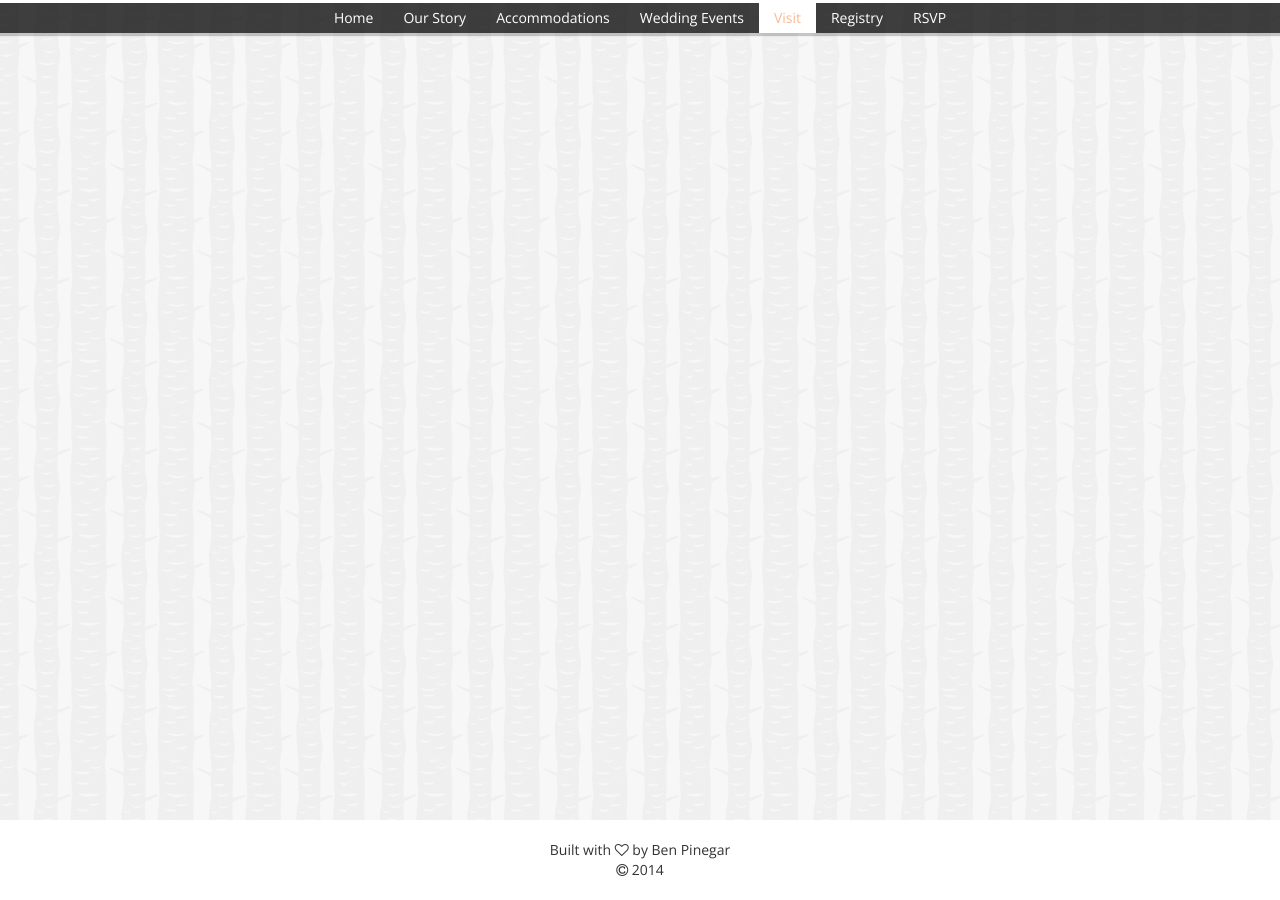
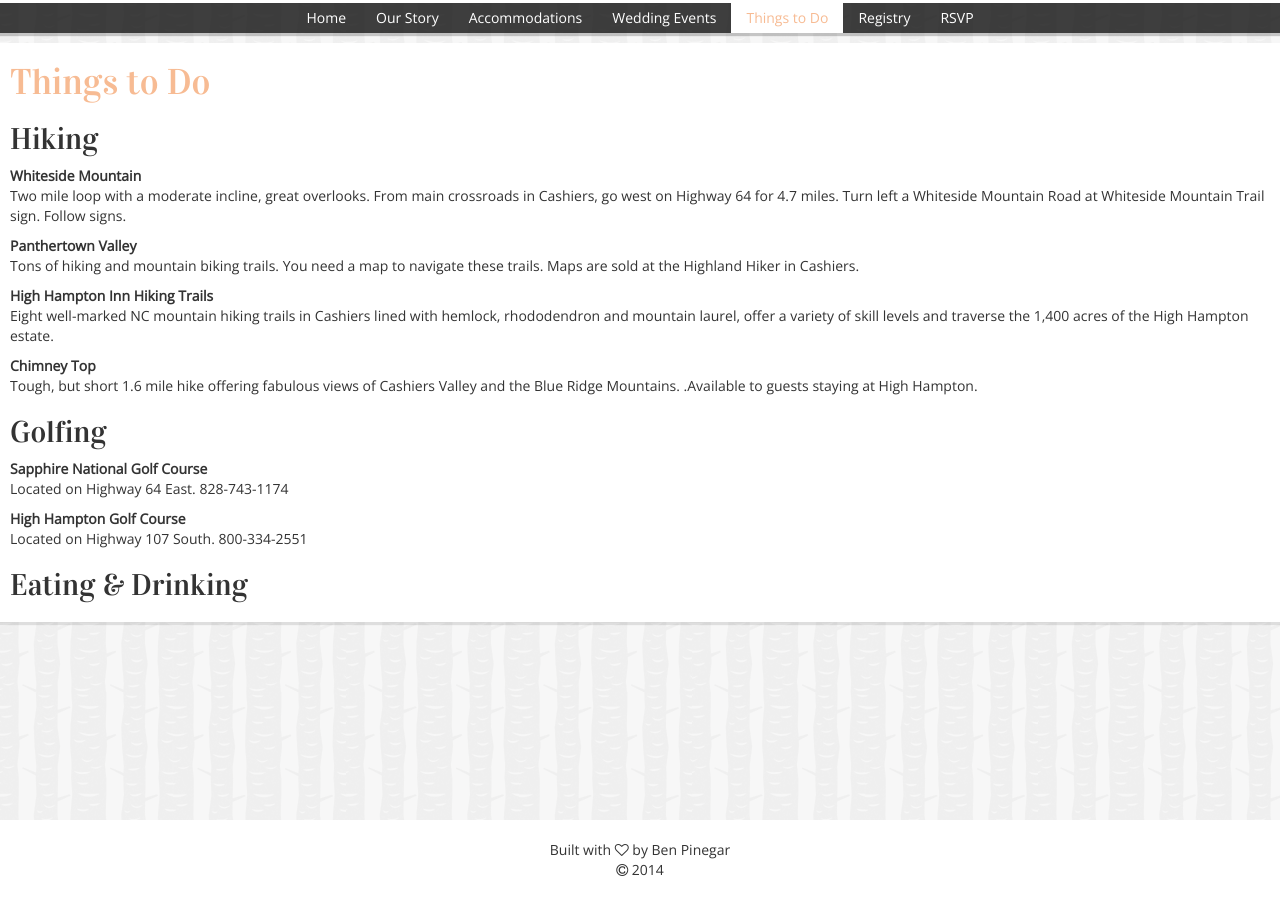
Before and after one commit to bpinegar/bpinegar.github.io, a Jekyll site: the page built from visit.html, in a window 1280 px wide. Built offline with Jekyll 4.4.1, drawn with Linux system fonts in a browser that asks for light colours; nearby versions of some CDN libraries.

Commit message:
Update visit.html

```diff
--- a/visit.html
+++ b/visit.html
@@ -1,7 +1,22 @@
 ---
 layout: default
-title: Visit
-permalink: /visit/
+title: Things to Do
+permalink: /things-to-do/
 description: The Official Wedding Website of Caitlin Weems and Ben Pinegar
 weight: 4
 ---
+<div class="containter-fluid">
+  <div class="content-box content-white">
+    <h1>Things to Do</h1>
+    <h2>Hiking</h2>
+    <p><strong>Whiteside Mountain</strong><br>Two mile loop with a moderate incline, great overlooks. From main crossroads in Cashiers, go west on Highway 64 for 4.7 miles. Turn left a Whiteside Mountain Road at Whiteside Mountain Trail sign. Follow signs.</p>
+    <p><strong>Panthertown Valley</strong><br>Tons of hiking and mountain biking trails. You need a map to navigate these trails. Maps are sold at the Highland Hiker in Cashiers.</p>
+    <p><strong>High Hampton Inn Hiking Trails</strong><br>Eight well-marked NC mountain hiking trails in Cashiers lined with hemlock, rhododendron and mountain laurel, offer a variety of skill levels and traverse the 1,400 acres of the High Hampton estate.</p>
+    <p><strong>Chimney Top</strong><br>Tough, but short 1.6 mile hike offering fabulous views of Cashiers Valley and the Blue Ridge Mountains. .Available to guests staying at High Hampton.</p>
+    <h2>Golfing</h2>
+    <p><strong>Sapphire National Golf Course</strong><br>Located on Highway 64 East. 828-743-1174</p>
+    <p><strong>High Hampton Golf Course</strong><br>Located on Highway 107 South. 800-334-2551</p>
+    <h2>Eating & Drinking</h2>
+
+  </div>
+</div>
```
